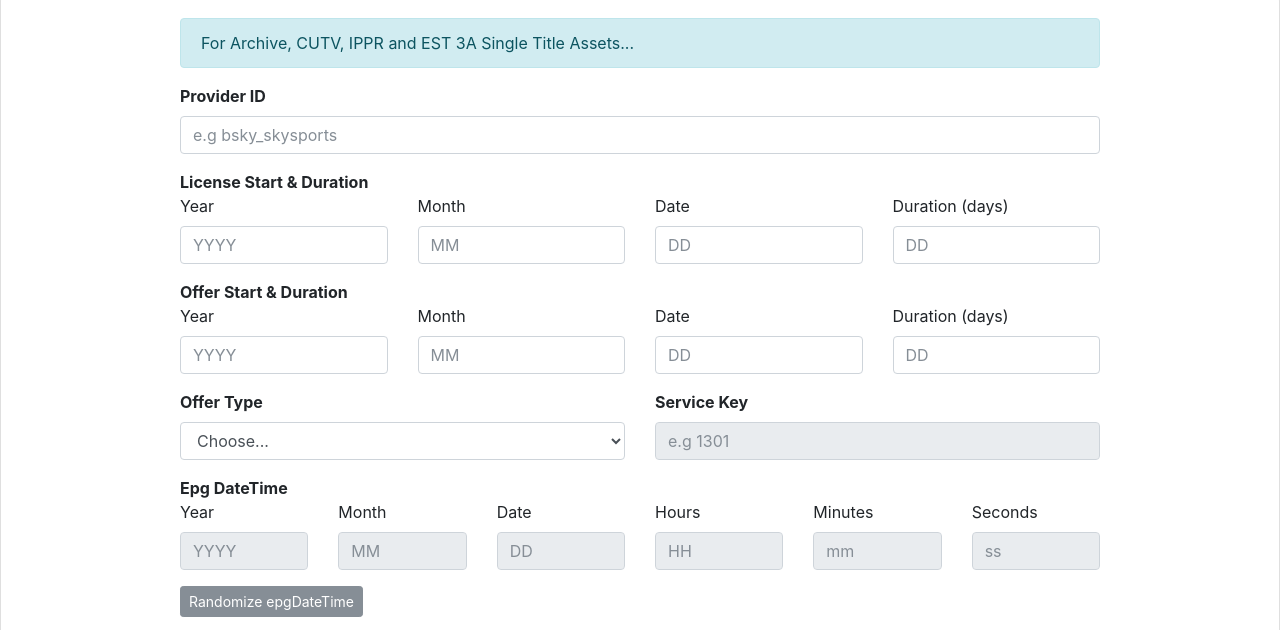
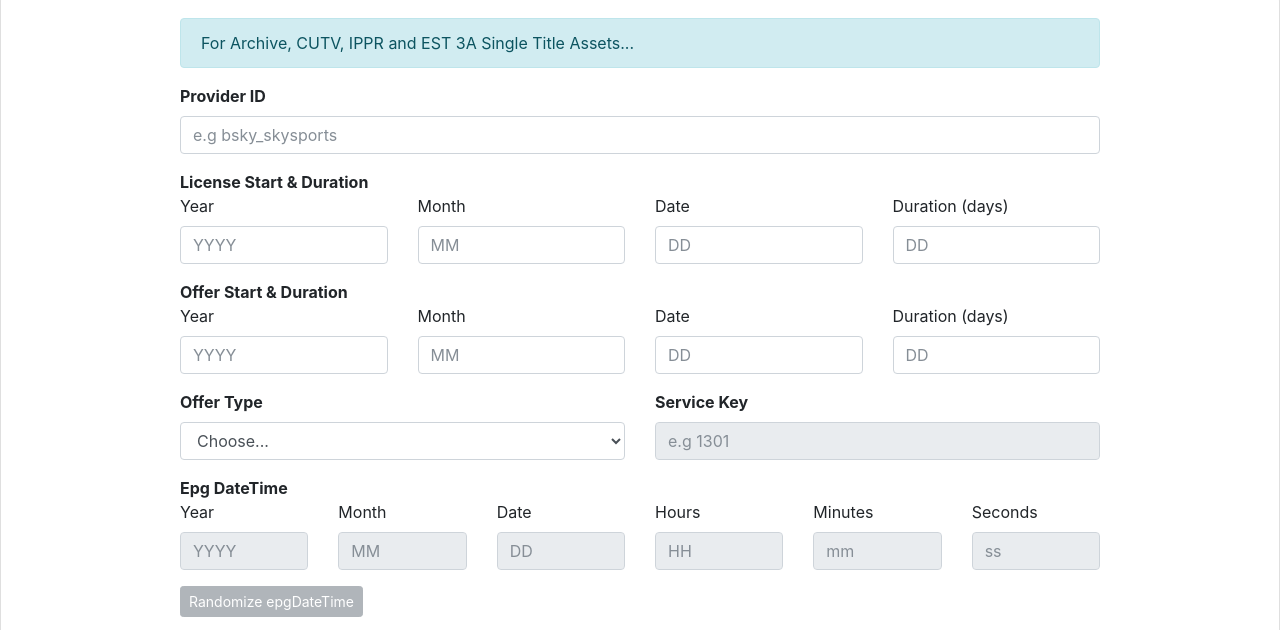
Before and after one commit to BabaSar/projectGenesis_v2.0, a plain HTML site: page index.html in a window 1280 px wide. Both pictures are taken after a click on the button "Basic ADI types". Shown: the part 99-729 px from the top of the page. Drawn offline with nearby package versions, Linux system fonts and the light colour scheme.

Commit message:
disabled randomize epg button by default

```diff
--- a/index.html
+++ b/index.html
@@ -290,7 +290,7 @@
                             </div>
                             <div class="col-sm-12 col-md-2 col-lg-2">
                                 <div class="form-group">
-                                    <button type="button" class="btn btn-secondary btn-sm" id="randomizeEpgButton">Randomize epgDateTime</button>
+                                    <button type="button" class="btn btn-secondary btn-sm" id="randomizeEpgButton" disabled>Randomize epgDateTime</button>
                                 </div>
                             </div>
 
```
